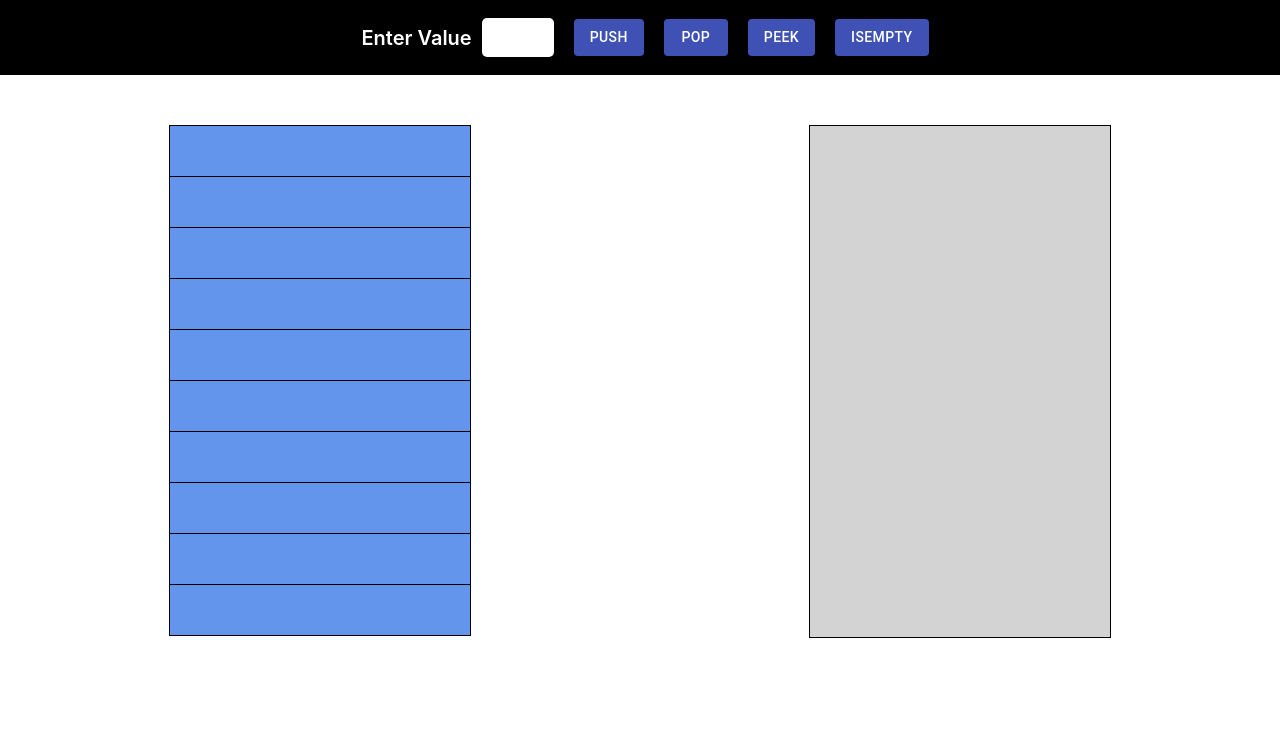
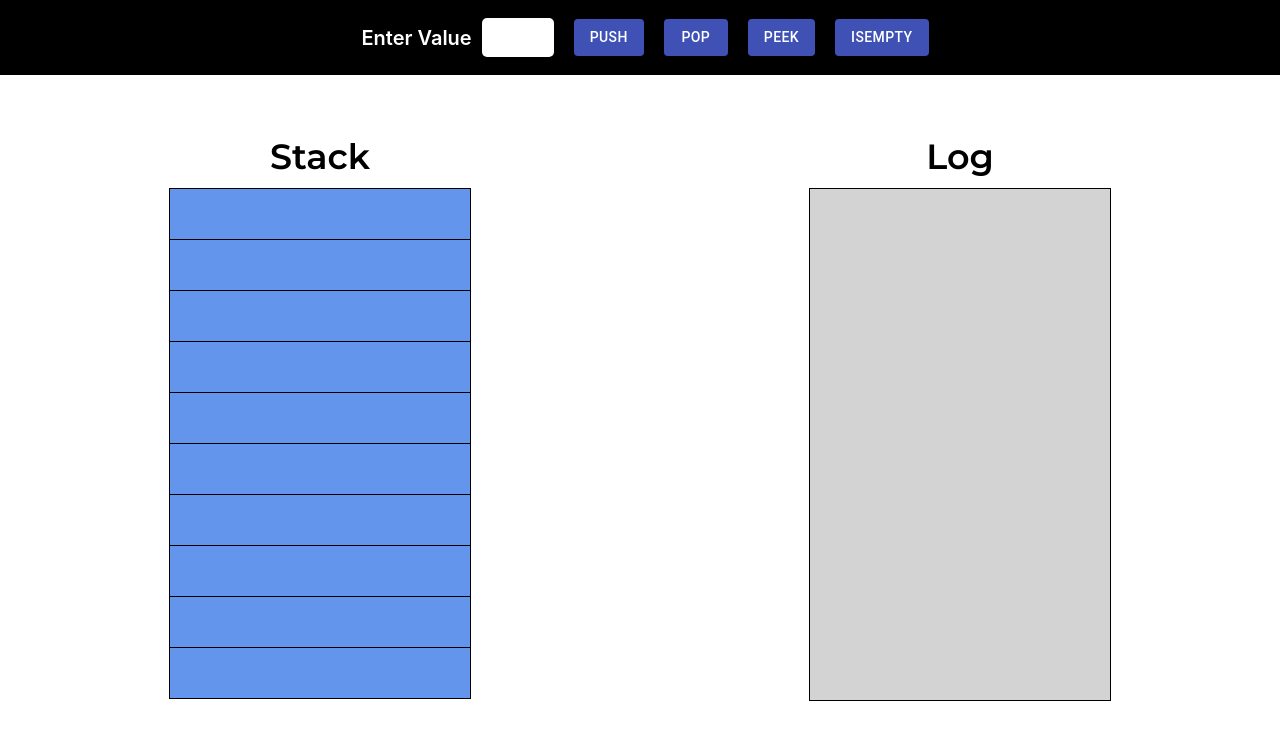
Before and after one commit to TerryHintz/stack_visualizer, a React (Create React App) app: page / in a window 1280 px wide. Shown: the top 740 px of the page. Built offline with nearby package versions, Linux system fonts and the light colour scheme.

Commit message:
fonts, update log

```diff
--- a/package.json
+++ b/package.json
@@ -9,7 +9,9 @@
     "@testing-library/user-event": "^7.2.1",
     "react": "^16.13.1",
     "react-dom": "^16.13.1",
-    "react-scripts": "3.4.1"
+    "react-scripts": "3.4.1",
+    "typeface-montserrat": "0.0.75",
+    "typeface-quicksand": "^1.1.4"
   },
   "scripts": {
     "start": "react-scripts start",
--- a/src/App.js
+++ b/src/App.js
@@ -1,5 +1,8 @@
 import React from 'react';
 import Stack from './Stack'
+
+require('typeface-quicksand');
+require('typeface-montserrat');
 
 function App() {
   return (
--- a/src/Header.js
+++ b/src/Header.js
@@ -11,16 +11,16 @@ const funcs = [
 class Header extends Component {
     render () {
         return (
-            <div className='header'>
-                <div className='header-section'>
-                    <span className='header-text'>{'Enter Value'}</span>
+            <div className='stack-header'>
+                <div className='stack-header-section'>
+                    <span className='stack-header-text'>{'Enter Value'}</span>
                     <input
                         id='num-input'
                         type='text'
-                        className='header-input'
+                        className='stack-header-input'
                     />
                     <Button
-                        className='header-button'
+                        className='stack-header-button'
                         color='primary'
                         variant="contained"
                         key={'Push'}
@@ -29,11 +29,11 @@ class Header extends Component {
                         {'Push'}
                     </Button>
                 </div>
-                <div className='header-section'>
+                <div className='stack-header-section'>
                     {funcs.map((func) => {
                         return (
                             <Button
-                                className='header-button'
+                                className='stack-header-button'
                                 color='primary'
                                 variant="contained"
                                 key={func}
--- a/src/Stack.css
+++ b/src/Stack.css
@@ -1,4 +1,4 @@
-.main-root {
+.stack-main-root {
   display: flex;
   justify-content: space-around;
 }
@@ -20,19 +20,19 @@
   font-weight: 600;
 }
 
-.log-root {
+.stack-log-root {
   width: 300px;
   height: 511px;
   border: 1px solid black;
   background-color: lightgrey;
 }
 
-.log-msg {
+.stack-log-msg {
   font-size: 20px;
   padding: 6.15px;
 }
 
-.header {
+.stack-header {
   height: 75px;
   margin: 0 auto;
   display: flex;
@@ -43,7 +43,7 @@
   margin-bottom: 50px;
 }
 
-.header-input {
+.stack-header-input {
   margin: 0 10px;
   width: 50px;
   border: 1px solid transparent;
@@ -54,18 +54,26 @@
   text-align: center;
 }
 
-.header-text {
+.stack-header-text {
   padding-left: 20px;
   font-size: 20px;
   font-weight: 600;
 }
 
-.header-section {
+.stack-header-section {
   display: flex;
   align-items: center;
 }
 
-.header-button {
+.stack-header-button {
   color: white !important;
   margin: 0 10px !important;
 }
+
+.stack-title {
+  font-family: montserrat;
+  text-align: center;
+  font-size: 35px;
+  font-weight: 600;
+  padding: 10px;
+}
--- a/src/Stack.js
+++ b/src/Stack.js
@@ -3,7 +3,8 @@ import './Stack.css'
 
 import Header from './Header'
 
-import Button from '@material-ui/core/Button';
+const STACK_SIZE = 10;
+const LOG_SIZE = 13;
 
 class Stack extends Component {
     state = {
@@ -14,7 +15,7 @@ class Stack extends Component {
 
     componentDidMount() {
         let arr = [];
-        for(let i=0; i<10; i++){
+        for(let i=0; i<STACK_SIZE; i++){
             arr.push(null);
         }
         this.setState({stack: arr});
@@ -59,7 +60,7 @@ class Stack extends Component {
         stack[i].style.backgroundColor = '#ffcc66';
         setTimeout(() => stack[i].innerHTML = val, 1000);
         setTimeout(() => stack[i].style.backgroundColor = 'YellowGreen', 1000);
-        this.setState({index: this.state.index - 1, stack: stackCopy, log});
+        this.setState({index: i - 1, stack: stackCopy, log});
     }
 
     peek = () => {
@@ -80,7 +81,7 @@ class Stack extends Component {
 
         this.checkLog(log);
 
-        if(i === 10){
+        if(i === STACK_SIZE){
             log.push('Stack is Empty');
             this.setState({log});
             return;
@@ -104,12 +105,12 @@ class Stack extends Component {
 
         this.checkLog(log);
 
-        log.push( i===10 ? 'isEmpty returned TRUE' : 'isEmpty returned FALSE');
+        log.push( i===STACK_SIZE ? 'isEmpty returned TRUE' : 'isEmpty returned FALSE');
         this.setState({log});
     }
 
     checkLog = (log) => {
-        if(log.length === 13){
+        if(log.length === LOG_SIZE){
             log.shift();
         }
     }
@@ -120,7 +121,9 @@ class Stack extends Component {
                 <Header
                     handleButton = {this.handleButton}
                 />
-                <div className='main-root'>
+                <div className='stack-main-root'>
+                    <div>
+                        <div className='stack-title'>Stack</div>
                         <div className='stack-container'>
                             {this.state.stack.map((num, index) => {
                                 return (
@@ -130,14 +133,18 @@ class Stack extends Component {
                                 )
                             })}
                         </div>
-                    <div className='log-root'>
+                    </div>
+                    <div>
+                        <div className='stack-title'>Log</div>
+                        <div className='stack-log-root'>
                             {this.state.log.map((message, index) => {
                                 return (
-                                <div style={{backgroundColor: index === this.state.log.length-1 ? 'lightgreen' : 'LightSeaGreen' }} className='log-msg'>
+                                    <div style={{backgroundColor: index === this.state.log.length-1 ? 'lightgreen' : 'LightSeaGreen' }} className='stack-log-msg'>
                                         {message}
                                     </div>
                                 )
                             })}
+                        </div>
                     </div>
                 </div>
             </div>
```
Also changed, not shown: 1 other file (tests, documents, lock files or other folders). Lines whose indentation alone changed are shown as unchanged.
